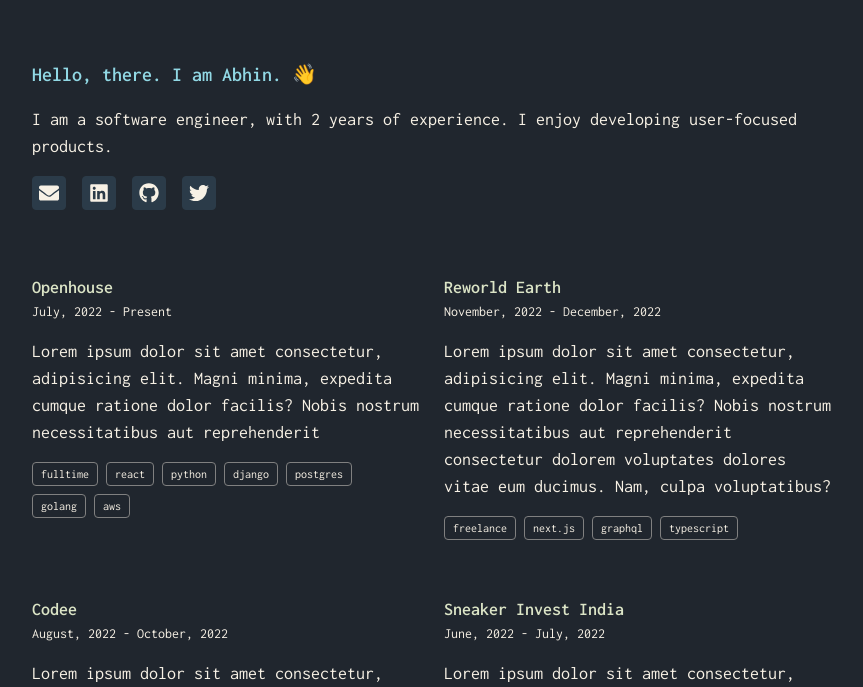
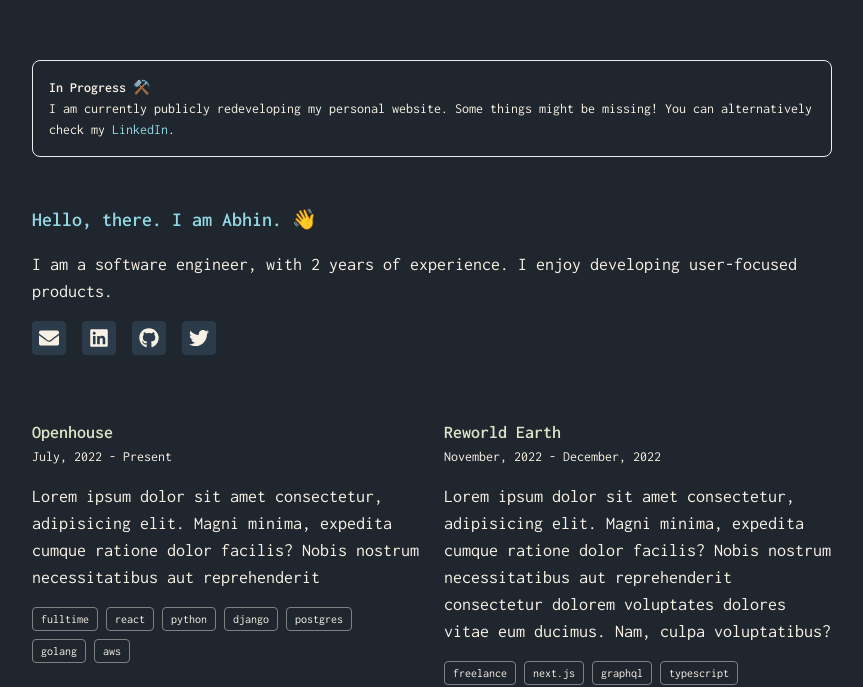
Before and after one commit to AbhinRustagi/abhin.dev-2023, a Next.js app: page / in a window 1280 px wide. Shown: the part 132-819 px from the top of the page, without its empty margins (208-1071 px from the left). Built offline with nearby package versions, Linux system fonts and the light colour scheme.

Commit message:
feat: add in progress message

```diff
--- /dev/null
+++ b/src/components/InProgress.tsx
@@ -0,0 +1,35 @@
+import styled from '@emotion/styled'
+import Link from 'next/link'
+
+const Wrapper = styled.div`
+  border: 1px solid #eeeeee;
+  padding: 1rem;
+  border-radius: 0.5rem;
+  margin-bottom: 3rem;
+
+  p {
+    font-size: 0.875rem;
+    margin: 0;
+  }
+`
+
+export const InProgress = () => {
+  return (
+    <Wrapper>
+      <p>
+        <strong>In Progress ⚒️</strong>
+      </p>
+      <p>
+        I am currently publicly redeveloping my personal website. Some things
+        might be missing! You can alternatively check my{' '}
+        <Link
+          href="https://www.linkedin.com/in/abhinrustagi"
+          className="accent"
+        >
+          LinkedIn
+        </Link>
+        .
+      </p>
+    </Wrapper>
+  )
+}
--- a/src/components/index.ts
+++ b/src/components/index.ts
@@ -1,3 +1,4 @@
 export * from './Container'
+export * from './InProgress'
 export * from './Socials'
 export * from './WorkItem'
--- a/src/pages/_app.tsx
+++ b/src/pages/_app.tsx
@@ -3,6 +3,7 @@
 import { defaultSeoProps } from '~/data'
 import { GlobalStyles } from '~/styles'
 import { Container } from '~/components/Container'
+import { InProgress } from '~/components'
 
 export default function App({ Component, pageProps }: AppProps) {
   return (
@@ -11,6 +12,7 @@
       <NextSeo />
       <GlobalStyles />
       <Container as="main">
+        <InProgress />
         <Component {...pageProps} />
       </Container>
     </>
```
